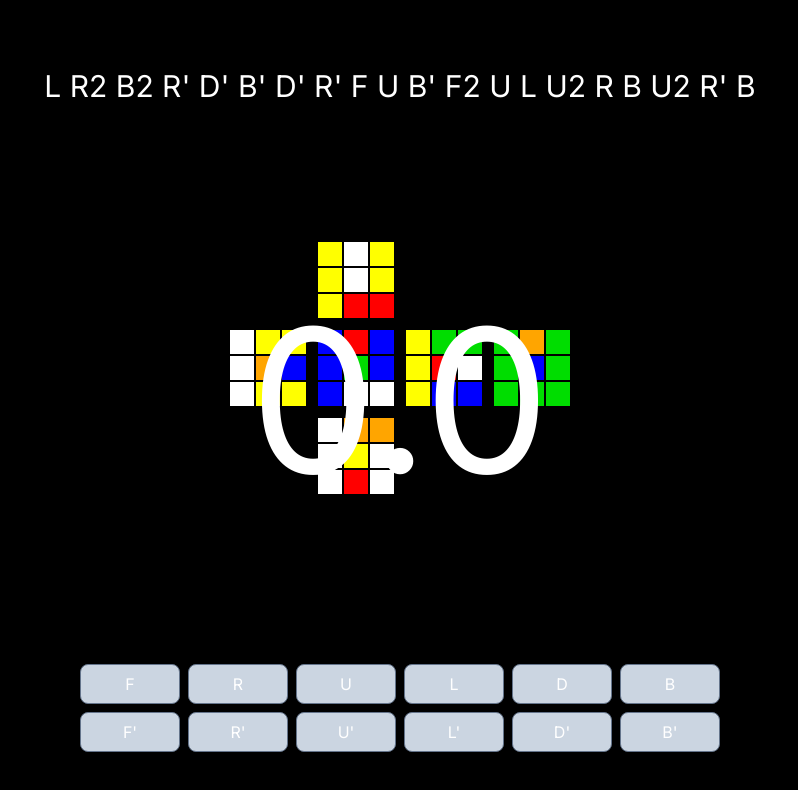
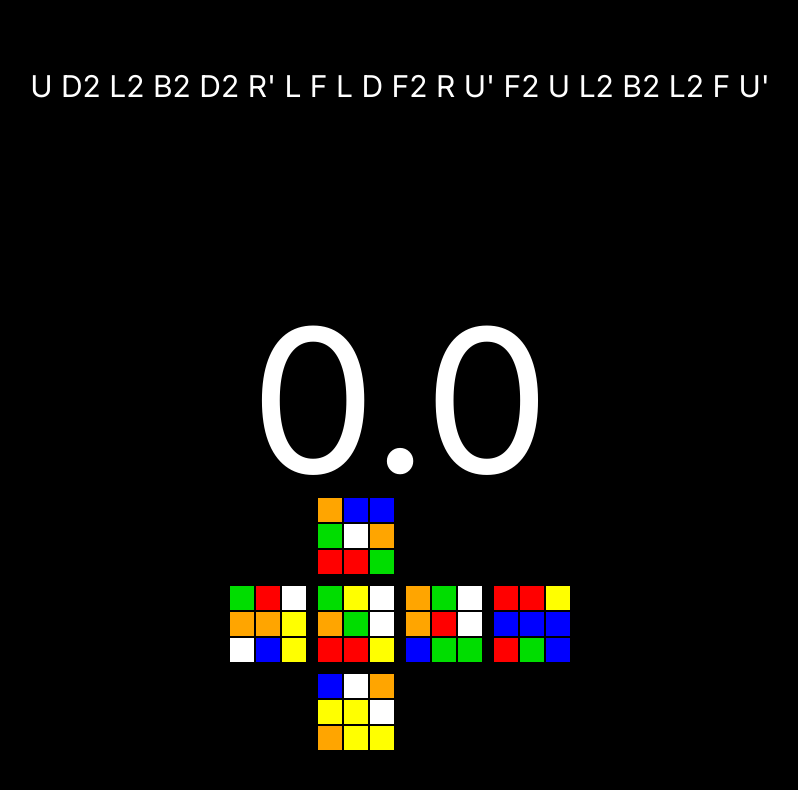
Before and after one commit to VanillaViking/cube-timer, a Next.js app: page / in a window 1280 px wide. Shown: the top 790 px of the page, without its empty margins (240-1038 px from the left). Built offline with nearby package versions, Linux system fonts and the light colour scheme.

Commit message:
feat: scramble visualiser for timer, model cube on sim page

```diff
--- a/src/components/Scramble/ScrambleHeader.tsx
+++ b/src/components/Scramble/ScrambleHeader.tsx
@@ -26,13 +26,7 @@ export const generateScramble = () => {
 }
 
 
-const ScrambleHeader = ({ latestSolve }: { latestSolve: number | undefined }) => {
-    const [scramble, setScramble] = useState<String>(generateScramble());
-
-    useEffect(() => {
-        setScramble(generateScramble())
-    }, [latestSolve])
-
+const ScrambleHeader = ({ latestSolve, scramble }: { latestSolve: number | undefined, scramble: string }) => {
 
     return (
         <h1 className="mt-5 md:text-3xl text-md text-center">{scramble}</h1>
--- a/src/components/Visualiser/Visualiser.tsx
+++ b/src/components/Visualiser/Visualiser.tsx
@@ -2,12 +2,12 @@ import {useRubiksCube} from "@/hooks/useRubiksCube"
 import Face from "./Face"
 import { useEffect } from "react";
 
-const Visualiser = ({scramble}: {scramble: string}) => {
-    const {rubiksCube: cube, performScramble, turn} = useRubiksCube();
+const Visualiser = ({scramble, controls=false}: {scramble: string, controls?: boolean}) => {
+    const {rubiksCube: cube, performScramble, turn, resetCube} = useRubiksCube();
 
     useEffect(() => {
       performScramble(scramble);
-    }, [])
+    }, [scramble])
 
     return (
     <>
@@ -25,7 +25,9 @@ const Visualiser = ({scramble}: {scramble: string}) => {
         <div className='w-20 h-20'/>
         <div className='w-20 h-20'/>
       </div>
-      { <div className="grid grid-cols-6 gap-2 mt-8">
+      {controls && (
+      <>
+      <div className="grid grid-cols-6 gap-2 mt-8">
         <button className='border w-[100px] h-[40px] border-slate-500 rounded-lg bg-slate-300' onClick={() => turn("F")}>F</button>
         <button className='border w-[100px] h-[40px] border-slate-500 rounded-lg bg-slate-300' onClick={() => turn("R")}>R</button>
         <button className='border w-[100px] h-[40px] border-slate-500 rounded-lg bg-slate-300' onClick={() => turn("U")}>U</button>
@@ -38,7 +40,10 @@ const Visualiser = ({scramble}: {scramble: string}) => {
         <button className='border w-[100px] h-[40px] border-slate-500 rounded-lg bg-slate-300' onClick={() => turn("L'")}>{`L'`}</button>
         <button className='border w-[100px] h-[40px] border-slate-500 rounded-lg bg-slate-300' onClick={() => turn("D'")}>{`D'`}</button>
         <button className='border w-[100px] h-[40px] border-slate-500 rounded-lg bg-slate-300' onClick={() => turn("B'")}>{`B'`}</button>
-      </div> }
+      </div>
+        <button className='mt-8 border w-[100px] h-[40px] border-slate-500 rounded-lg bg-slate-300' onClick={() => resetCube()}>Reset</button>
+	</>
+      )}
     </>
     )
 }
--- a/src/hooks/useRubiksCube.ts
+++ b/src/hooks/useRubiksCube.ts
@@ -70,6 +70,10 @@ const layerConnections = {
 export function useRubiksCube(initialCube?: RubiksCube) {
     const [rubiksCube, setRubiksCube] = useState<RubiksCube>(initialCube || solvedCube);
 
+    const resetCube = () => {
+      setRubiksCube(solvedCube)
+    }
+
     const turn = (move: string, cube?: RubiksCube): RubiksCube => {
 	let currentCube = cube || structuredClone(rubiksCube)
         const face = `${move[0]}Face`
@@ -90,7 +94,7 @@ export function useRubiksCube(initialCube?: RubiksCube) {
     const performScramble = (scramble: string) => {
       if (!scramble) return
       let moves = scramble.split(" ")
-      let cube = structuredClone(rubiksCube)
+      let cube = structuredClone(solvedCube)
       moves.forEach((move) => {
 	  cube = turn(move, cube);
       });
@@ -118,7 +122,7 @@ export function useRubiksCube(initialCube?: RubiksCube) {
     const rotateAdjacent = (cube: RubiksCube, face: string, anticlockwise: boolean, double: boolean, rotatedFace: Colours[]): RubiksCube => {
         //@ts-ignore
         const adjacentConnections = layerConnections[face]
-        let editedFaces = cube
+        let editedFaces = structuredClone(cube)
         //@ts-ignore
         editedFaces[face] = rotatedFace
 
@@ -127,36 +131,36 @@ export function useRubiksCube(initialCube?: RubiksCube) {
             for (let i = 0; i < 3; i++) {
                 // quality code
                 //@ts-ignore
-                editedFaces[adjacentConnections.left.face][adjacentConnections.left.connectedStickers[i]] = rubiksCube[adjacentConnections.top.face][adjacentConnections.top.connectedStickers[i]]
+                editedFaces[adjacentConnections.left.face][adjacentConnections.left.connectedStickers[i]] = cube[adjacentConnections.top.face][adjacentConnections.top.connectedStickers[i]]
                 //@ts-ignore
-                editedFaces[adjacentConnections.bottom.face][adjacentConnections.bottom.connectedStickers[i]] = rubiksCube[adjacentConnections.left.face][adjacentConnections.left.connectedStickers[i]]
+                editedFaces[adjacentConnections.bottom.face][adjacentConnections.bottom.connectedStickers[i]] = cube[adjacentConnections.left.face][adjacentConnections.left.connectedStickers[i]]
                 //@ts-ignore
-                editedFaces[adjacentConnections.right.face][adjacentConnections.right.connectedStickers[i]] = rubiksCube[adjacentConnections.bottom.face][adjacentConnections.bottom.connectedStickers[i]]
+                editedFaces[adjacentConnections.right.face][adjacentConnections.right.connectedStickers[i]] = cube[adjacentConnections.bottom.face][adjacentConnections.bottom.connectedStickers[i]]
                 //@ts-ignore
-                editedFaces[adjacentConnections.top.face][adjacentConnections.top.connectedStickers[i]] = rubiksCube[adjacentConnections.right.face][adjacentConnections.right.connectedStickers[i]]
+                editedFaces[adjacentConnections.top.face][adjacentConnections.top.connectedStickers[i]] = cube[adjacentConnections.right.face][adjacentConnections.right.connectedStickers[i]]
             }
         } else if (double) {
             for (let i = 0; i < 3; i++) {
                 //@ts-ignore
-                editedFaces[adjacentConnections.right.face][adjacentConnections.right.connectedStickers[i]] = rubiksCube[adjacentConnections.left.face][adjacentConnections.left.connectedStickers[i]]
+                editedFaces[adjacentConnections.right.face][adjacentConnections.right.connectedStickers[i]] = cube[adjacentConnections.left.face][adjacentConnections.left.connectedStickers[i]]
                 //@ts-ignore
-                editedFaces[adjacentConnections.bottom.face][adjacentConnections.bottom.connectedStickers[i]] = rubiksCube[adjacentConnections.top.face][adjacentConnections.top.connectedStickers[i]]
+                editedFaces[adjacentConnections.bottom.face][adjacentConnections.bottom.connectedStickers[i]] = cube[adjacentConnections.top.face][adjacentConnections.top.connectedStickers[i]]
                 //@ts-ignore
-                editedFaces[adjacentConnections.left.face][adjacentConnections.left.connectedStickers[i]] = rubiksCube[adjacentConnections.right.face][adjacentConnections.right.connectedStickers[i]]
+                editedFaces[adjacentConnections.left.face][adjacentConnections.left.connectedStickers[i]] = cube[adjacentConnections.right.face][adjacentConnections.right.connectedStickers[i]]
                 //@ts-ignore
-                editedFaces[adjacentConnections.top.face][adjacentConnections.top.connectedStickers[i]] = rubiksCube[adjacentConnections.bottom.face][adjacentConnections.bottom.connectedStickers[i]]
+                editedFaces[adjacentConnections.top.face][adjacentConnections.top.connectedStickers[i]] = cube[adjacentConnections.bottom.face][adjacentConnections.bottom.connectedStickers[i]]
             }
         } else {
 
             for (let i = 0; i < 3; i++) {
                 //@ts-ignore
-                editedFaces[adjacentConnections.right.face][adjacentConnections.right.connectedStickers[i]] = rubiksCube[adjacentConnections.top.face][adjacentConnections.top.connectedStickers[i]]
+                editedFaces[adjacentConnections.right.face][adjacentConnections.right.connectedStickers[i]] = cube[adjacentConnections.top.face][adjacentConnections.top.connectedStickers[i]]
                 //@ts-ignore
-                editedFaces[adjacentConnections.bottom.face][adjacentConnections.bottom.connectedStickers[i]] = rubiksCube[adjacentConnections.right.face][adjacentConnections.right.connectedStickers[i]]
+                editedFaces[adjacentConnections.bottom.face][adjacentConnections.bottom.connectedStickers[i]] = cube[adjacentConnections.right.face][adjacentConnections.right.connectedStickers[i]]
                 //@ts-ignore
-                editedFaces[adjacentConnections.left.face][adjacentConnections.left.connectedStickers[i]] = rubiksCube[adjacentConnections.bottom.face][adjacentConnections.bottom.connectedStickers[i]]
+                editedFaces[adjacentConnections.left.face][adjacentConnections.left.connectedStickers[i]] = cube[adjacentConnections.bottom.face][adjacentConnections.bottom.connectedStickers[i]]
                 //@ts-ignore
-                editedFaces[adjacentConnections.top.face][adjacentConnections.top.connectedStickers[i]] = rubiksCube[adjacentConnections.left.face][adjacentConnections.left.connectedStickers[i]]
+                editedFaces[adjacentConnections.top.face][adjacentConnections.top.connectedStickers[i]] = cube[adjacentConnections.left.face][adjacentConnections.left.connectedStickers[i]]
             }
 
         }
@@ -169,5 +173,6 @@ export function useRubiksCube(initialCube?: RubiksCube) {
         rubiksCube,
         turn,
 	performScramble,
+	resetCube,
     }
 }
--- a/src/pages/index.tsx
+++ b/src/pages/index.tsx
@@ -3,11 +3,12 @@ import { Inter } from 'next/font/google'
 import TestComponent from '@/components/TestComponent'
 import Timer from '@/components/Timer/Timer'
 import dynamic from 'next/dynamic'
-import {useState} from 'react'
+import {useEffect, useState} from 'react'
 import { generateScramble } from '../components/Scramble/ScrambleHeader'
 import Visualiser from '@/components/Visualiser/Visualiser'
 
 const NoSSRScrambleHeader = dynamic(() => import('../components/Scramble/ScrambleHeader'), { ssr: false })
+const NoSSRVisualiser = dynamic(() => import('../components/Visualiser/Visualiser'), { ssr: false })
 
 const inter = Inter({ subsets: ['latin'] })
 
@@ -15,14 +16,18 @@ export default function Home() {
   const [latestSolve, setLatestSolve] = useState<number>();
   const [scramble, setScramble] = useState<string>(generateScramble());
 
+  useEffect(() => {
+    setScramble(generateScramble())
+  }, [latestSolve])
+
   return (
     <main
       className={`flex min-h-screen flex-col justify-between items-center p-12 bg-black text-white ${inter.className}`}
     >
 
-      <NoSSRScrambleHeader latestSolve={latestSolve} />
+      <NoSSRScrambleHeader latestSolve={latestSolve} scramble={scramble} />
       <Timer setLatestSolve={setLatestSolve}/>
-      <Visualiser scramble={scramble}/>
+      <NoSSRVisualiser scramble={scramble}/>
     </main>
   )
 }
--- a/src/pages/simulator.tsx
+++ b/src/pages/simulator.tsx
@@ -17,7 +17,7 @@ export default function Home() {
       className={`flex min-h-screen flex-col items-center p-12 bg-white text-black ${inter.className}`}
     >
 
-    <Visualiser scramble=''/>
+    <Visualiser scramble="" controls={ true }/>
 
     </main>
 
```
